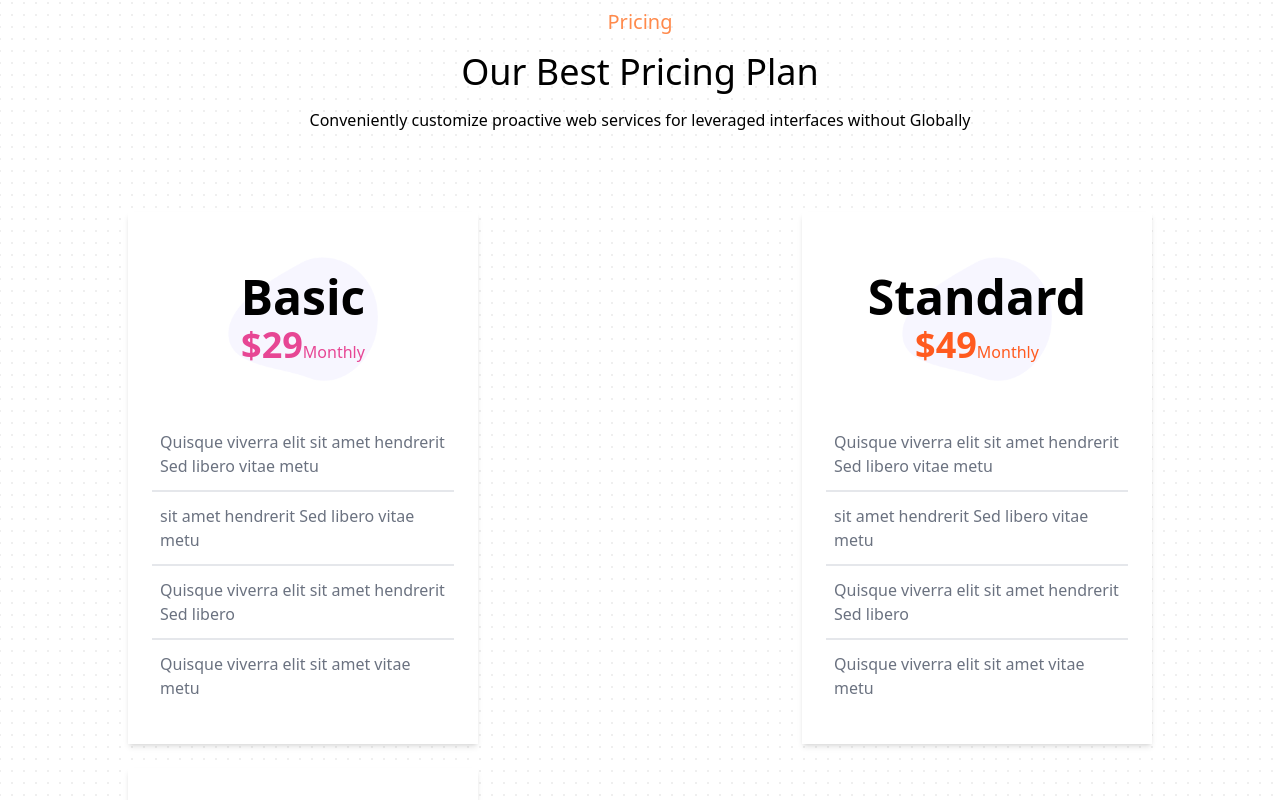
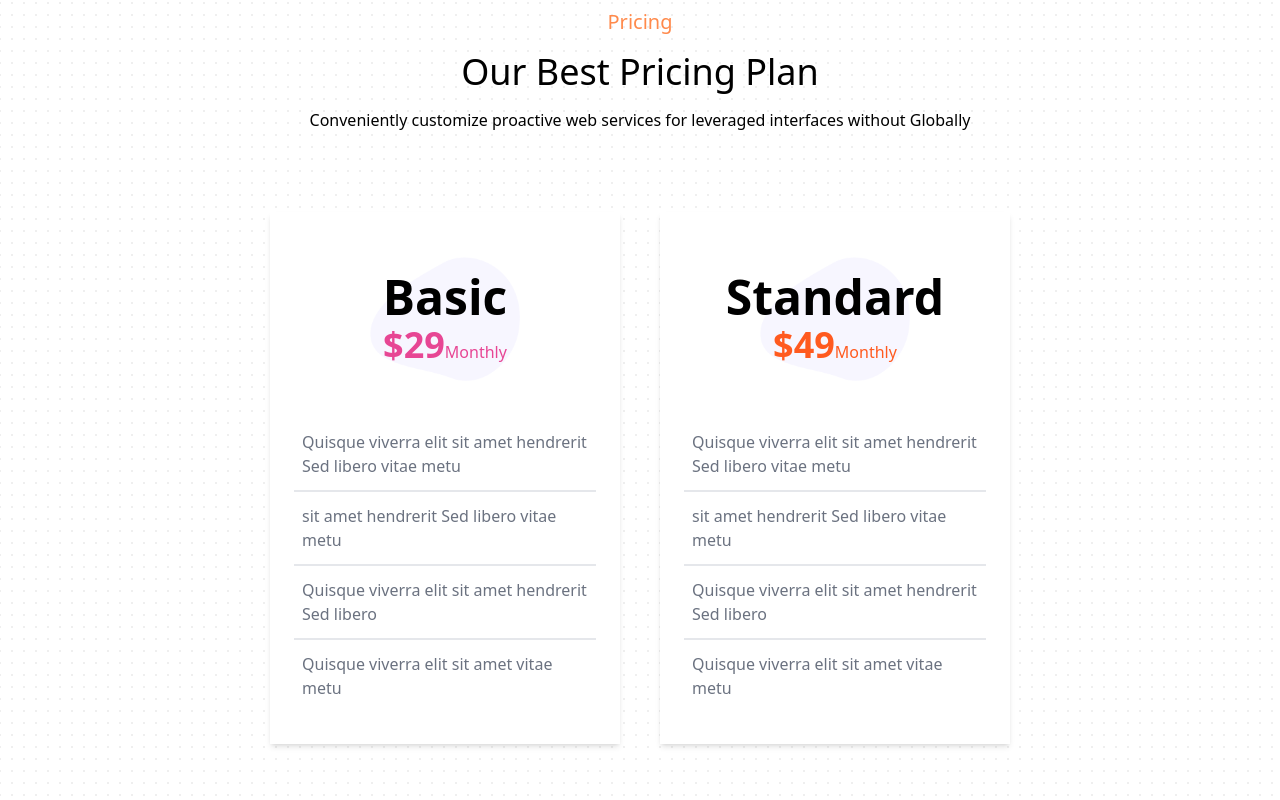
Before and after one commit to walidoumechtak/HalcyAgency, a React (Create React App) app: page / in a window 1280 px wide. Shown: the part 1560-2360 px from the top of the page. Built offline with nearby package versions, Linux system fonts and the light colour scheme.

Commit message:
fix some essue in responssive design

```diff
--- a/src/component/Features.tsx
+++ b/src/component/Features.tsx
@@ -10,7 +10,9 @@ function Features() {
             <h3 className="text-xl mb-4 text-orange-400 text-center px-4">Features</h3>
             <h2 className="text-4xl mb-4 px-4 text-center">Our Core Features</h2>
             <p className="text-center px-4">Conveniently customize proactive web services for leveraged interfaces without Globally </p>
-            <div className="flex flex-col md:flex-row flex-wrap w-full justify-between items-center py-20">
+            {/* <div className="flex flex-col md:flex-row flex-wrap w-full justify-between items-center py-20"> */}
+            <div className="flex xl:justify-between items-center justify-center w-full md:flex-row gap-3 flex-col flex-wrap py-20">
+                {/* 2xl:justify-between items-center justify-center w-[80%] md:flex-row */}
                 <div className="childElement mb-6 flex flex-col  mr-0 items-center justify-center p-10 shadow-md h-[300px] w-[300px]
                     hover:shadow-lg duration-500 hover:-translate-y-2 transition-all">
                     <MdOutlineDesignServices
--- a/src/component/Pricing.tsx
+++ b/src/component/Pricing.tsx
@@ -10,8 +10,8 @@ function Pricing() {
 
             {/* --------------- ---------------- */}
 
-            {/* <div className="flex lg:justify-between justify-center md:items-center w-[80%] flex-col md:flex-row flex-wrap py-20"> */}
-            <div className="flex lg:justify-between items-center justify-center w-[80%] md:flex-row flex-col flex-wrap py-20">
+            {/* <div className="grid grid-cols-1 sm:grid-cols-1 md:grid-cols-2 lg:grid-cols-3 gap-40 w-[80%]  py-20"> */}
+            <div className="flex 2xl:justify-between items-center justify-center w-[80%] md:flex-row gap-10 flex-col flex-wrap py-20">
                 <div className="flex flex-col items-center bg-white shadow-md w-[350px] mb-6  px-6 py-8
                     hover:shadow-lg hover:translate-y-2 transition-all duration-500">
                     <div className="priceShape mb-6 flex flex-col items-center justify-center">
```
